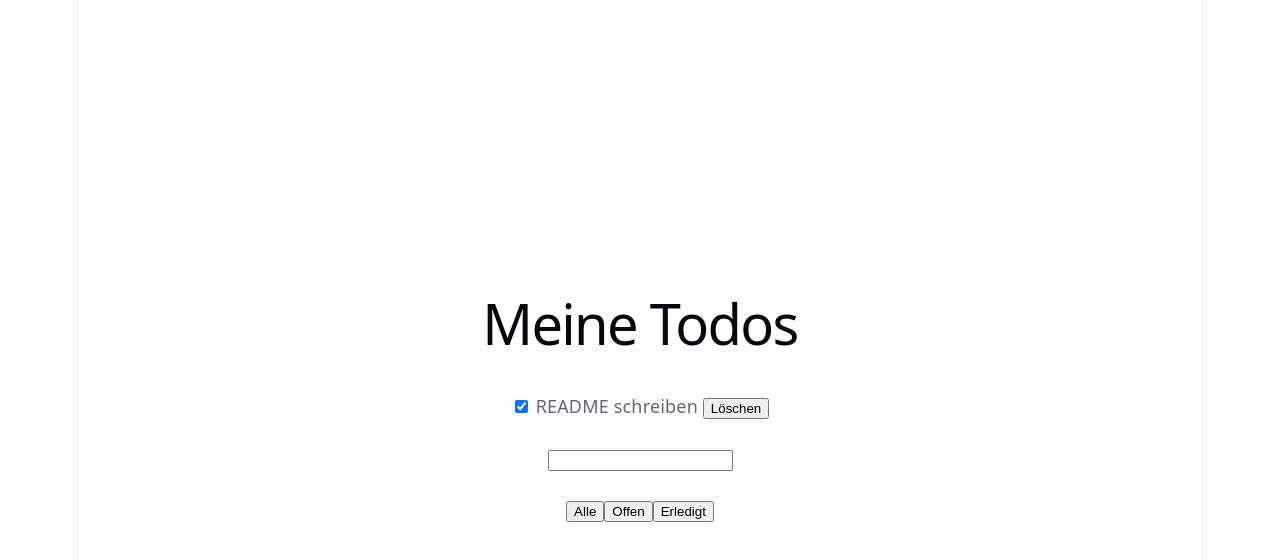
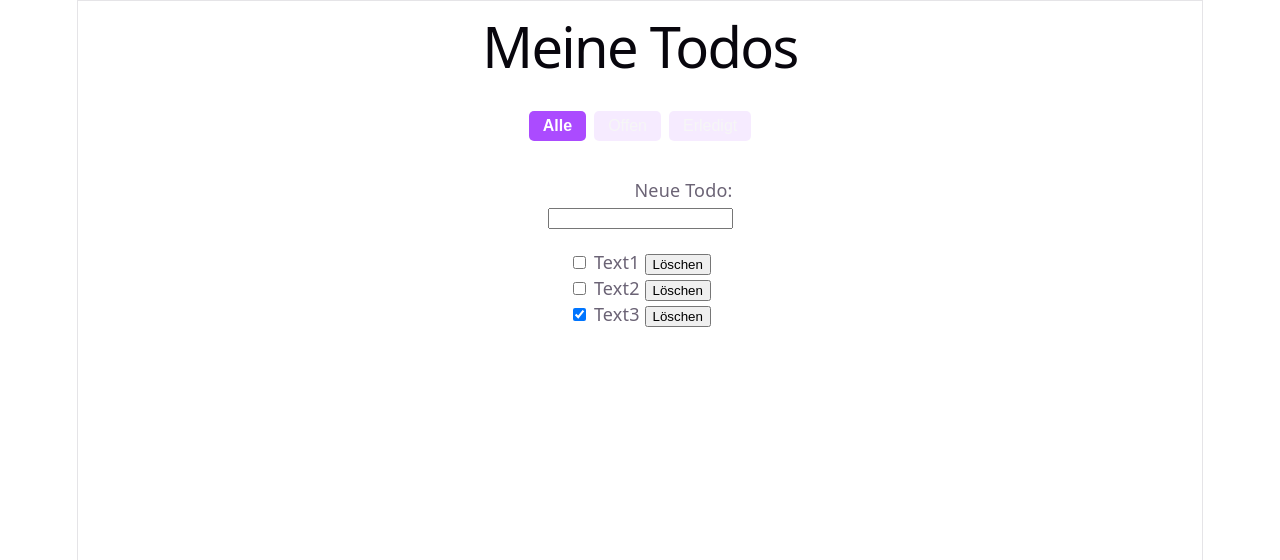
Before and after one commit to EricDroessiger/FHTechnikum-web-project-1, a Vue app: page / in a window 1280 px wide. Shown: the top 560 px of the page. Built offline with nearby package versions, Linux system fonts and the light colour scheme.

Commit message:
Stufe B - funktional
- Filter funktioniert jetzt korrekt
- Erledigte Todos werden korrekt gespeichert
- Layout wurde verbessert
- Style wurde angepasst

```diff
--- a/src/components/TodoApp.vue
+++ b/src/components/TodoApp.vue
@@ -5,46 +5,29 @@ import {computed, ref} from 'vue';
 import type {Todo} from "../models/todo.ts";
 import TodoList from "./TodoList.vue";
 
-const filter = ref("All")
+const filter = ref("ALL")
 
-const newTodo = ref('')
+const newTodo = ref("")
 
-// todos als reaktive Vue funktion definieren
-// Array aus Todo Objekten erstellen
-// Füllen des Arrays per Hand
+// Beispiel Array
 const todos = ref<Todo[]>([
   {
     id: 1,
-    text: 'Vue-Komponenten verstehen',
+    text: "Text1",
     done: false,
   },
   {
     id: 2,
-    text: 'Aufgabe B fertigstellen',
+    text: "Text2",
     done: false,
   },
   {
     id: 3,
-    text: 'README schreiben',
+    text: "Text3",
     done: true,
   },
 ])
 
-/*
-const filteredTodos = computed(() => {
-  if (filter.value == "All") {
-    return [...todos.value]
-  }
-  else if(filter.value = "OPEN")
-  {
-    return todos.value.filter(todo => todo.done)
-  }
-  else {
-    return todos.value.filter(todo => !todo.done)
-  }
-})
-
-*/
 
 const filteredTodos = computed(() => {
   if (filter.value === "ALL") {
@@ -59,7 +42,17 @@ const filteredTodos = computed(() => {
 });
 
 function addTodo(){
-  todos.value.push({id: Date.now(), text: newTodo.value, done: false})
+  const text = newTodo.value.trim()
+
+  if (text ===''){
+    return
+  }
+
+  todos.value.push({
+    id: Date.now(), text: newTodo.value, done: false
+  })
+
+  newTodo.value =''
 }
 
 function toggleTodo(id: number){
@@ -75,25 +68,28 @@ function toggleTodo(id: number){
   todos.value = todos.value.filter(todo => todo.id !== id);
   }
 
-// oder todos.value.length +1
 </script>
 
 
-// hier dann filtered todos anzeigen
+// Gefilterte Todos
+<template>
+  <section id="list">
+    <h1>Meine Todos</h1>
 
-<template>
-  <section id="center">
-    <h1>Meine Todos</h1>
-    <TodoList :todos="filteredTodos" @toggle="toggleTodo" @delete="deleteTodo"/>
+    <div id="filter">
+      <button class="filter-button" :class="{ active: filter === 'ALL'}" @click="filter = 'ALL'">Alle</button>
+      <button class="filter-button" :class="{ active: filter === 'OPEN'}" @click="filter = 'OPEN'">Offen</button>
+      <button class="filter-button" :class="{ active: filter === 'DONE'}" @click="filter = 'DONE'">Erledigt</button>
+    </div>
+
     <div>
+      <p>Neue Todo:</p>
       <input type="text" @keyup.enter="addTodo" v-model="newTodo">
     </div>
 
-    <div>
-      <button @click="filter = 'ALL'">Alle</button>
-      <button @click="filter = 'OPEN'">Offen</button>
-      <button @click="filter = 'DONE'">Erledigt</button>
-    </div>
+    <TodoList :todos="filteredTodos" @toggle="toggleTodo" @delete="deleteTodo"/>
+
+
 
   </section>
 
--- a/src/components/TodoItem.vue
+++ b/src/components/TodoItem.vue
@@ -26,7 +26,7 @@ function deleteTodo(){
 <template>
   <div>
     <p>
-      <input type="checkbox" name="id" :checked="props.todo.done" @toggle="$emit('toggle', props.todo.id)">
+      <input type="checkbox" name="id" :checked="props.todo.done" @change="$emit('toggle', props.todo.id)">
       {{ props.todo.text }}
       <button type="button" @click="deleteTodo">Löschen</button>
     </p>
--- a/src/style.css
+++ b/src/style.css
@@ -265,6 +265,22 @@ code {
   }
 }
 
+#list {
+  top: 0px;
+  display: flex;
+  flex-direction: column;
+  gap: 20px;
+  place-items: center;
+  flex-grow: 1;
+  border-top: 1px solid var(--border);
+
+  p {
+    text-align: right;
+  }
+}
+
+
+
 #spacer {
   height: 88px;
   border-top: 1px solid var(--border);
@@ -294,3 +310,36 @@ code {
     border-right-color: var(--border);
   }
 }
+
+
+.filter{
+
+}
+
+
+.filter-button {
+  font-size: 16px;
+  padding: 4px 12px;
+  margin: 0 4px ;
+  border-radius: 5px;
+  color: var(--accent);
+  background: var(--accent-bg);
+  border: 2px solid transparent;
+  transition: border-color 0.3s;
+  margin-bottom: 16px;
+  color: #f6f6f6;
+
+  &:hover {
+    border-color: var(--accent-border);
+  }
+  &:focus-visible {
+    outline: 2px solid var(--accent);
+    outline-offset: 2px;
+  }
+}
+
+.filter-button.active {
+  background-color: #ab4bff;
+  color: white;
+  font-weight: bold;
+}
```
